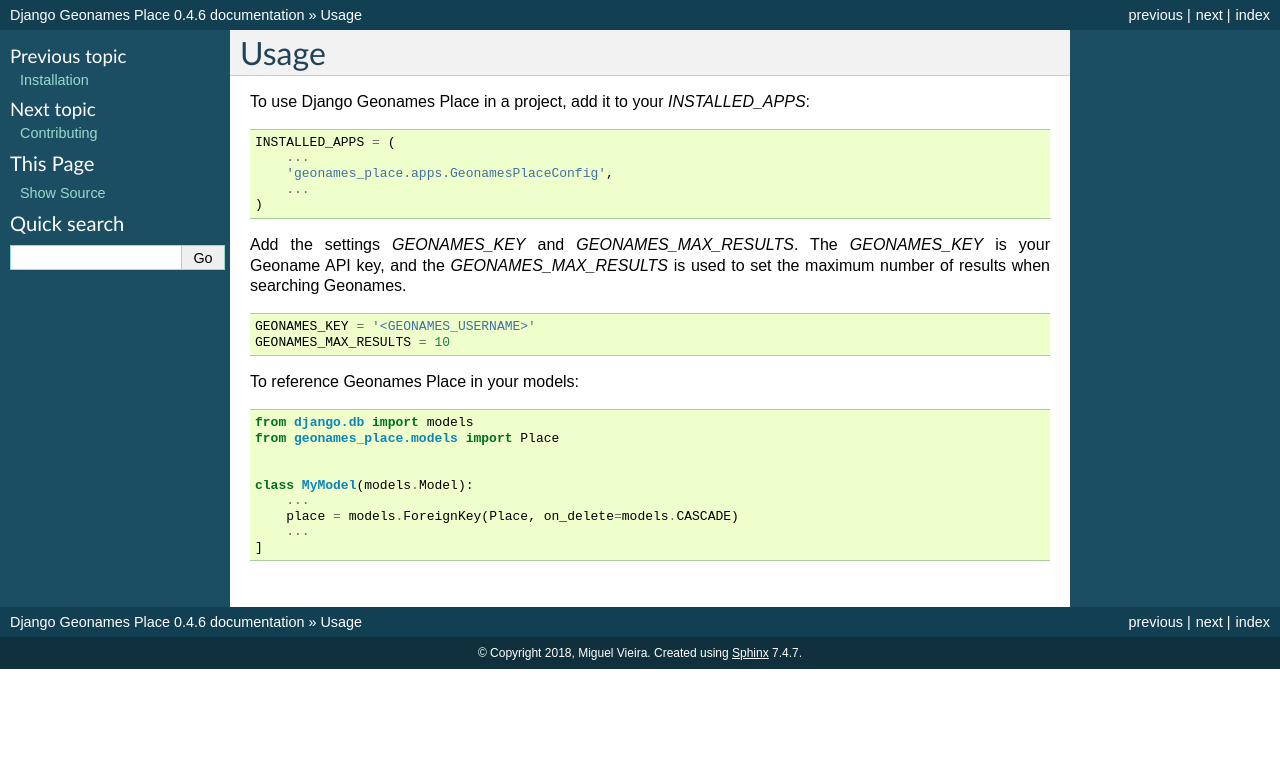
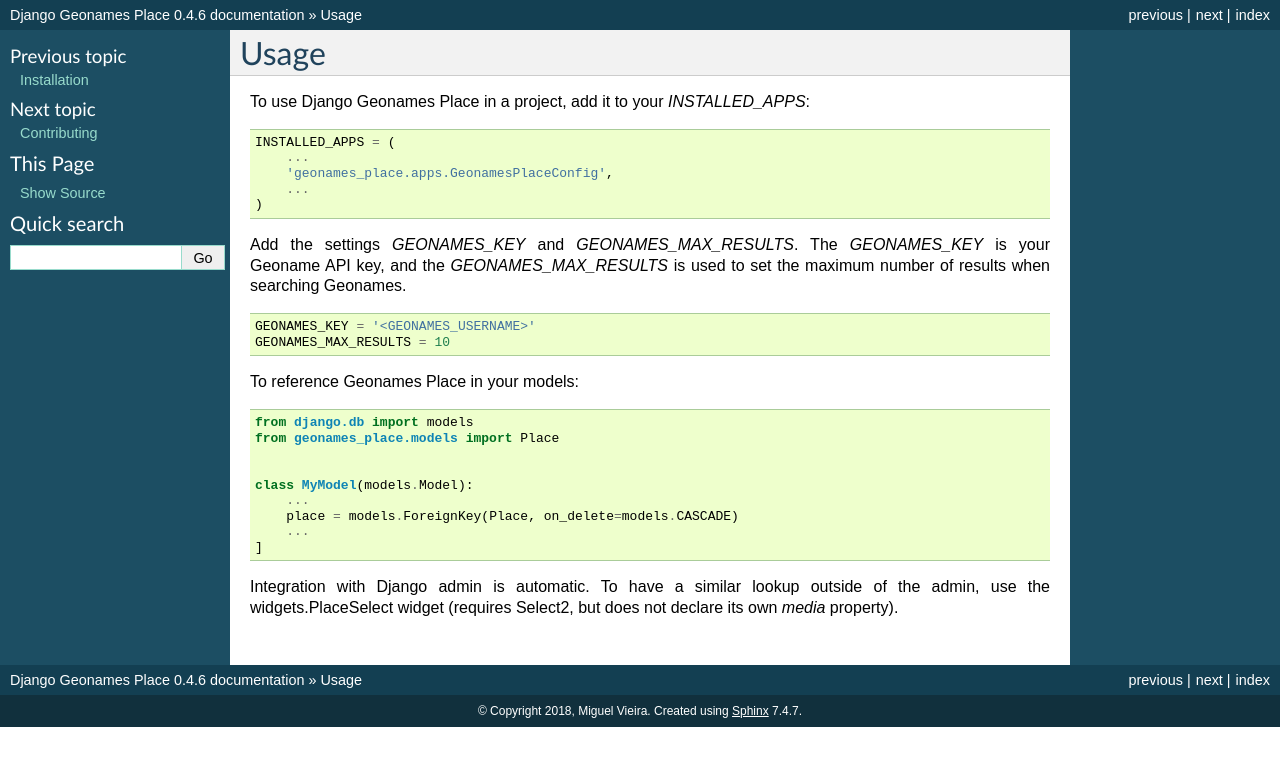
Before and after one commit to kingsdigitallab/django-geonames-place, a Sphinx documentation site: the page built from docs/usage.rst, in a window 1280 px wide. Shown: the top 766 px of the page. Built offline with Sphinx 7.4.7, drawn with Linux system fonts in a browser that asks for light colours.

Commit message:
Added mention in the docs of the widget for non-admin use of the app.

```diff
--- a/docs/usage.rst
+++ b/docs/usage.rst
@@ -34,3 +34,7 @@
         place = models.ForeignKey(Place, on_delete=models.CASCADE)
         ...
     ]
+
+Integration with Django admin is automatic. To have a similar lookup
+outside of the admin, use the widgets.PlaceSelect widget (requires
+Select2, but does not declare its own `media` property).
```
